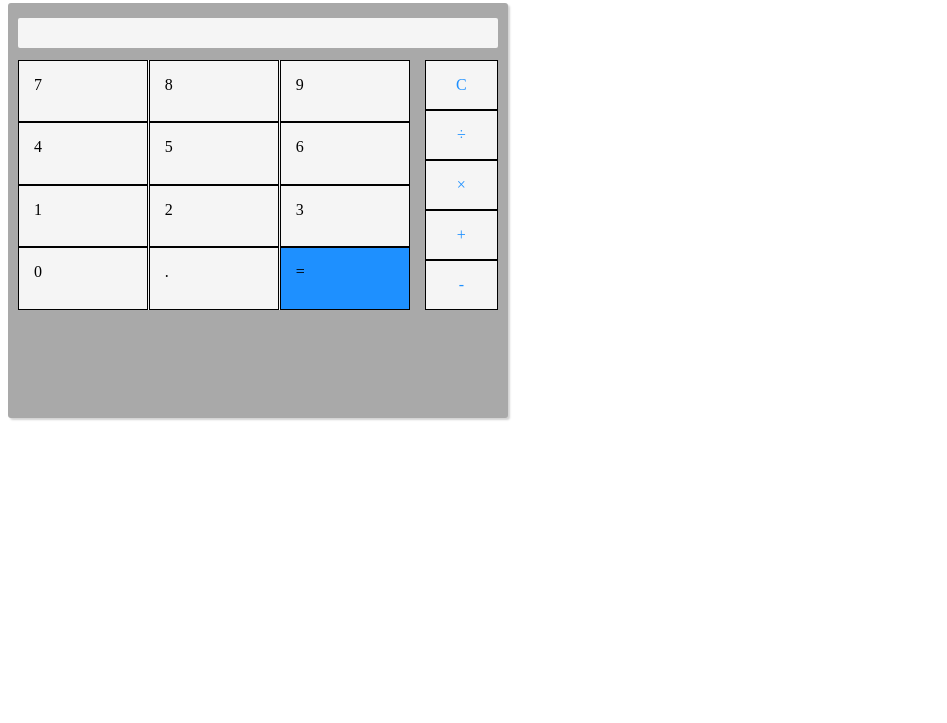
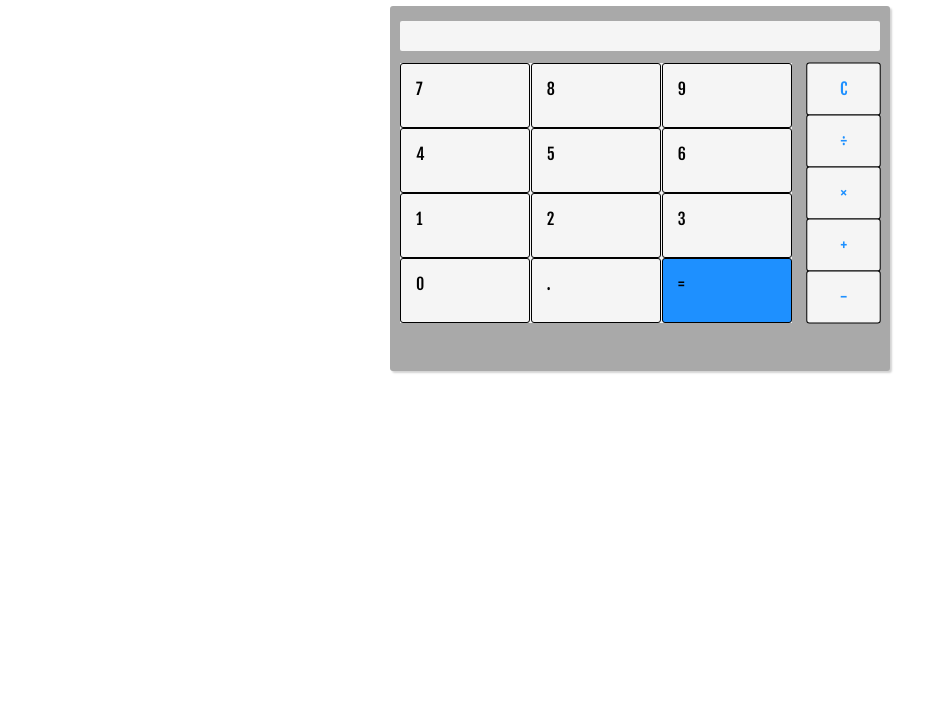
Before and after one commit to CDAracena/js-calculator, a plain HTML site: page index.html in a window 1280 px wide. Shown: the part 77-800 px from the top of the page, without its empty margins (0-947 px from the left). Drawn offline with Linux system fonts and the light colour scheme.

Commit message:
css updates

```diff
--- a/index.css
+++ b/index.css
@@ -1,10 +1,17 @@
+body {
+  font-family: 'Fjalla One', sans-serif;
+  '
+
+}
+
 .main-container {
   box-shadow: 2px 2px 2px lightgrey;
   width: 500px;
-  height: 400px;
+  height: 350px;
   background: darkgrey;
   border-radius: 3px;
   padding-top: 15px;
+  margin: auto;
 }
 
 .display-input {
@@ -37,6 +44,15 @@
   border: 1px solid black;
   width: 25%;
   cursor: pointer;
+  border-radius: 3px;
+  transition: all 0.8s ease-in-out;
+}
+
+.num:hover {
+  box-shadow: 2px 2px 7px #000000db;
+  background-color: dodgerblue;
+  color: whitesmoke;
+  transform: scale(1.04);
 }
 
 .equal-sign {
@@ -51,10 +67,20 @@
   text-align: center;
 }
 
+.operator:hover {
+  box-shadow: 2px 2px 7px #000000db;
+  transform: scale(1.02);
+  background-color: dodgerblue;
+  color: whitesmoke;
+}
+
 .operator {
   padding: 15px;
   border: 1px solid black;
   cursor: pointer;
   background: whitesmoke;
   color: dodgerblue;
+  border-radius: 3px;
+  transition: all 0.8s ease-in-out;
+  transform: scale(1.02);
 }
--- a/index.html
+++ b/index.html
@@ -5,6 +5,7 @@
   <meta charset="utf-8">
   <title>Calculator</title>
   <link rel="stylesheet" href="index.css" />
+  <link href="https://fonts.googleapis.com/css?family=Fjalla+One" rel="stylesheet">
 </head>
 
 <body>
```
